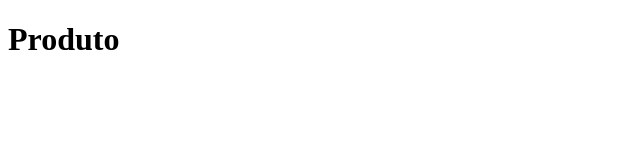
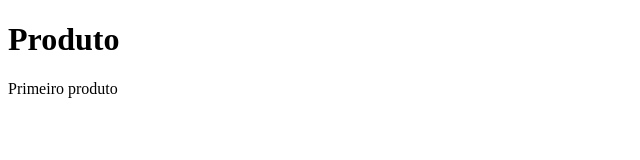
Before and after one commit to notnotch39/pull-request, a plain HTML site: page produto.html in a window 1280 px wide. Shown: the whole page, without its empty margins (0-640 px from the left). Drawn offline with Linux system fonts and the light colour scheme.

Commit message:
Adicionar primeiro produto

```diff
--- a/produto.html
+++ b/produto.html
@@ -7,5 +7,6 @@
 </head>
 <body>
   <h1>Produto</h1>
+  <p>Primeiro produto</p>
 </body>
 </html>
```
